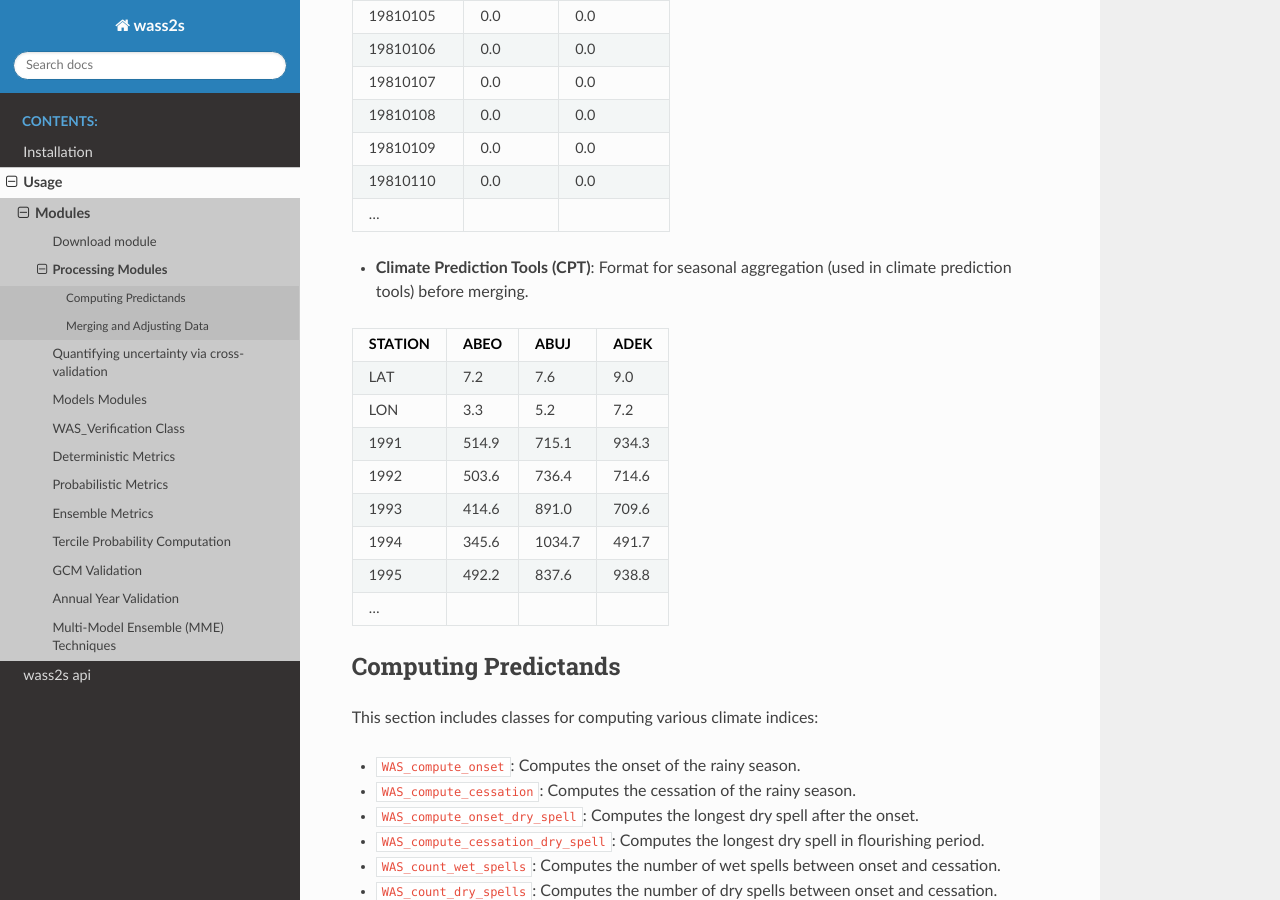
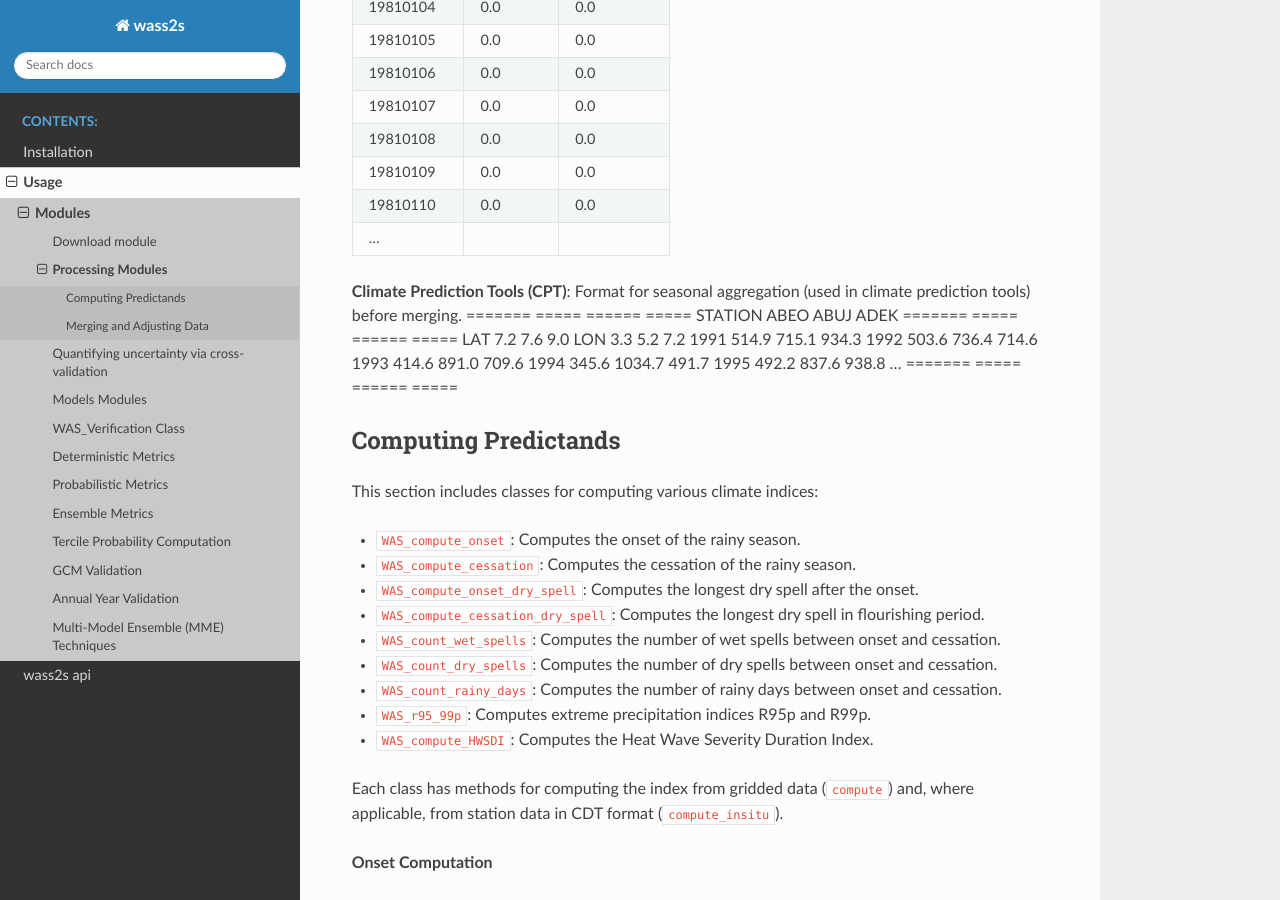
Before and after one commit to hmandela/wass2s_readthedocs, a Sphinx documentation site: the page built from docs/source/Processing.rst, in a window 1280 px wide and 900 px high, scrolled down 880 px. Built offline with Sphinx 7.4.7 and the Read the Docs theme 3.1.0, drawn with Linux system fonts in a browser that asks for light colours; pages that are not in the unit, such as notebooks, are missing from menus.

Commit message:
modify all

```diff
--- a/docs/source/Processing.rst
+++ b/docs/source/Processing.rst
@@ -13,7 +13,7 @@
 * **Dask**: Required for parallel processing in gridded data computations.
 * **Data Formats**: Gridded data should be in xarray DataArray format with coordinates (T, Y, X). Station data should be in CDT format for daily data or CPT format for seasonal aggregation before merging.
 
-* **Climate Data Tools (CDT)**: Format for daily data.
+**Climate Data Tools (CDT)**: Format for daily data.
 
 ============ ======== ==========
 ID           ALLADA   APLAHOUE
@@ -36,7 +36,7 @@
 
 
 
-* **Climate Prediction Tools (CPT)**: Format for seasonal aggregation (used in climate prediction tools) before merging.
+**Climate Prediction Tools (CPT)**: Format for seasonal aggregation (used in climate prediction tools) before merging.
 ======= ===== ====== =====
 STATION ABEO  ABUJ   ADEK
 ======= ===== ====== =====
```
Also changed, not shown: 9 other files.
